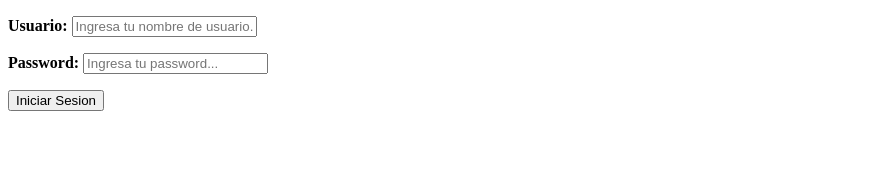
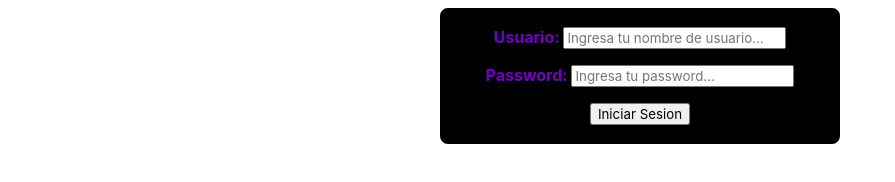
Before and after one commit to facundoiba95/MyEsportTeam, a plain HTML site: page inicioSesion.html in a window 1280 px wide. Shown: the whole page, without its empty margins (0-895 px from the left). Drawn offline with Linux system fonts and the light colour scheme.

Commit message:
agregue css stylesIniciarSesion y stylesRegistrarse

```diff
--- /dev/null
+++ b/css/stylesIniciarSesion.css
@@ -0,0 +1,21 @@
+*{
+    font-family: -apple-system, BlinkMacSystemFont, 'Segoe UI', Roboto, Oxygen, Ubuntu, Cantarell, 'Open Sans', 'Helvetica Neue', sans-serif;
+    box-sizing: border-box;
+}
+.formInicioSesion{
+    margin:auto;
+    padding:auto;
+    border-style: solid;
+    width: 400px;
+    border-radius: 8px;
+    background-color: black;
+
+
+
+}
+b{
+    color: rgb(114, 0, 195);}
+p, .btnIniciarSesion{
+    text-align: center;
+
+}
--- a/inicioSesion.html
+++ b/inicioSesion.html
@@ -4,21 +4,27 @@
     <meta charset="UTF-8">
     <meta http-equiv="X-UA-Compatible" content="IE=edge">
     <meta name="viewport" content="width=device-width, initial-scale=1.0">
+    <link rel="stylesheet" href="css/stylesIniciarSesion.css">
+
     <title>Iniciar Sesion</title>
 </head>
 <body>
+    <div class="formInicioSesion">
+        <form>
+            <p>
+                <label class="usuario" for="usuario"><b>Usuario: </b></label>
+                <input class="usuario"type="text" id="usuario" placeholder="Ingresa tu nombre de usuario..." required>
+            </p>
+            <p>
+                <label class="password" for="password"><b>Password: </b></label>
+                <input class="password" type="password" id="password" placeholder="Ingresa tu password..." required>
+            </p>
+            <p>
+                <input class="btnIniciarSesion" type="submit" value="Iniciar Sesion">
+            </p>
+        </form>
+    </div>
 
-    <form>
-        <p>
-            <label for="usuario"><b>Usuario: </b></label>
-            <input type="text" id="usuario" placeholder="Ingresa tu nombre de usuario..." required>
-        </p>
-        <p>
-            <label for="password"><b>Password: </b></label>
-            <input type="password" id="password" placeholder="Ingresa tu password..." required>
-        </p>
-        <input type="submit" value="Iniciar Sesion">
-    </form>
 
 </body>
 </html>
```
Also changed, not shown: css/stylesRegistrarse.css (added).
